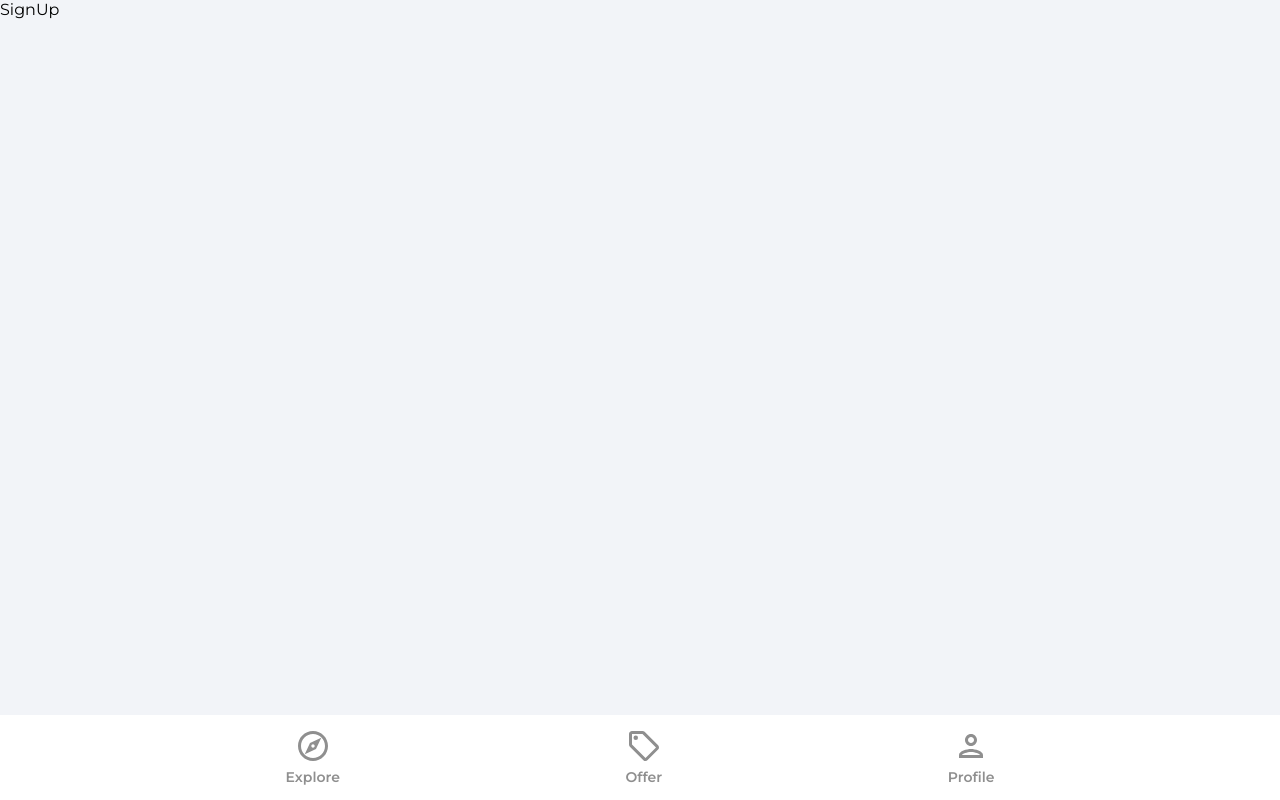
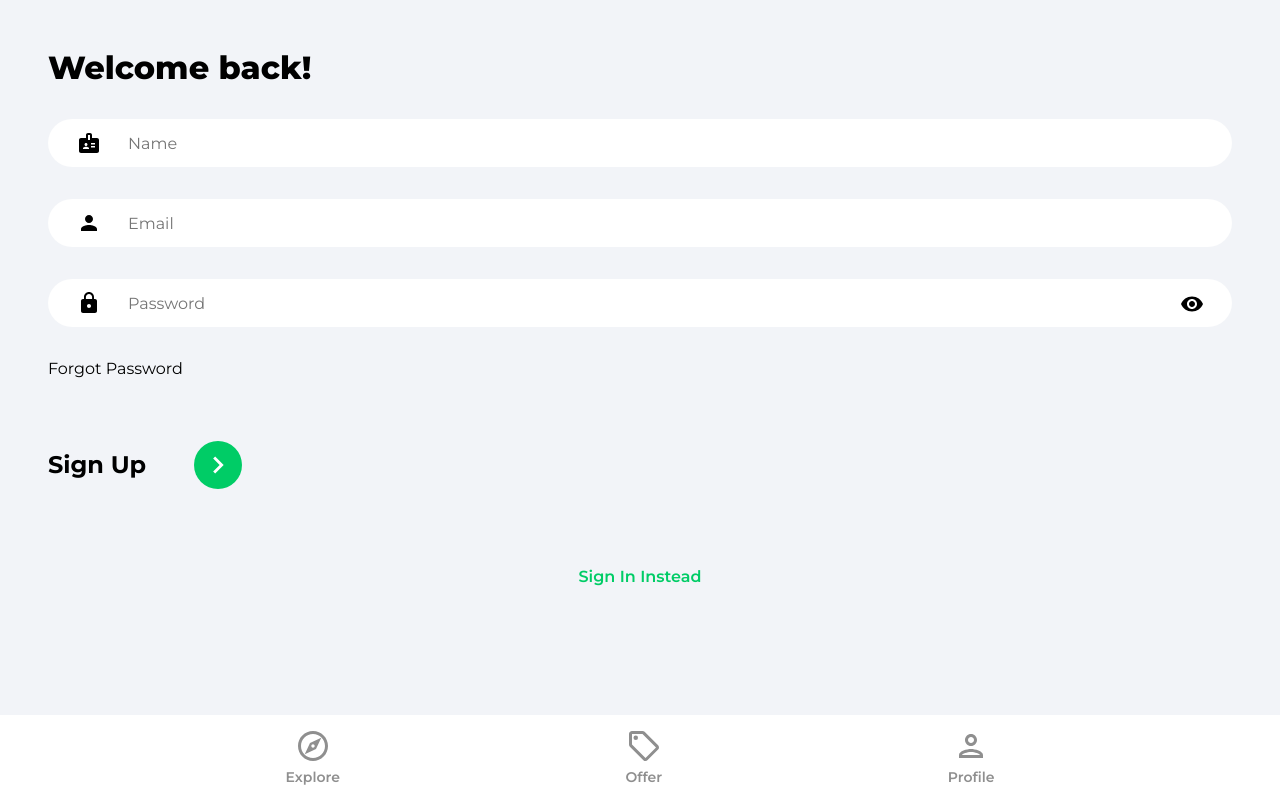
Before and after one commit to scdouble/react-house-marketplace, a React (Create React App) app: page /sign-up in a window 1280 px wide. Built offline with nearby package versions, Linux system fonts and the light colour scheme.

Commit message:
Sign In & Sign Up Forms

```diff
--- a/src/App.js
+++ b/src/App.js
@@ -14,7 +14,7 @@
         <Routes>
           <Route path="/" element={<Explore></Explore>}></Route>
           <Route path="/offers" element={<Offers></Offers>}></Route>
-          <Route path="/profile" element={<Profile></Profile>}></Route>
+          <Route path="/profile" element={<SignIn></SignIn>}></Route>
           <Route path="/sign-in" element={<SignIn></SignIn>}></Route>
           <Route path="/sign-up" element={<SignUp></SignUp>}></Route>
           <Route path="/forgot-password" element={<ForgotPassword></ForgotPassword>}></Route>
--- a/src/pages/SignIn.jsx
+++ b/src/pages/SignIn.jsx
@@ -1,9 +1,81 @@
-import React from 'react'
+import React from 'react';
+import { useState } from 'react';
+import { Link, useNavigate } from 'react-router-dom';
+import { ReactComponent as ArrowRightIcon } from '../assets/svg/keyboardArrowRightIcon.svg';
+import visibilityIcon from '../assets/svg/visibilityIcon.svg';
 
 function SignIn() {
+  const [showPassword, setShowPassword] = useState(false);
+  const [formData, setFormData] = useState({
+    email: '',
+    password: '',
+  });
+  const { email, password } = formData;
+
+  const navigate = useNavigate();
+
+  const onChange = (e) => {
+    setFormData((prevState) => {
+      return {
+        ...prevState,
+        [e.target.id]: e.target.value,
+      };
+    });
+  };
   return (
-    <div>SignIn</div>
-  )
+    <>
+      <div className="pageContainer">
+        <header>
+          <p className="pageHeader">Welcome back!</p>
+        </header>
+
+        <form action="">
+          <input
+            type="text"
+            className="emailInput"
+            placeholder="Email"
+            id="email"
+            onChange={onChange}
+          />
+          <div className="passwordInputDiv">
+            <input
+              type={showPassword ? 'text' : 'password'}
+              id="password"
+              className="passwordInput"
+              placeholder="Password"
+              value={password}
+              onChange={onChange}
+            />
+            <img
+              src={visibilityIcon}
+              alt=""
+              className="showPassword"
+              onClick={() => {
+                setShowPassword((prevState) => {
+                  return !prevState;
+                });
+              }}
+            />
+          </div>
+          <Link to="/forgot-password" className="forgotPassword">
+            Forgot Password
+          </Link>
+
+          <div className="signInBar">
+            <p className="signInText">Sign In</p>
+            <button className="signInButton">
+              <ArrowRightIcon fill="#ffffff" width="34px" height="34px" />
+            </button>
+          </div>
+        </form>
+        {/* google OAuth */}
+
+        <Link to="/sign-up" className="registerLink">
+          Sign Up Instead
+        </Link>
+      </div>
+    </>
+  );
 }
 
-export default SignIn
+export default SignIn;
--- a/src/pages/SignUp.jsx
+++ b/src/pages/SignUp.jsx
@@ -1,9 +1,89 @@
-import React from 'react'
+import React from 'react';
+import { useState } from 'react';
+import { Link, useNavigate } from 'react-router-dom';
+import { ReactComponent as ArrowRightIcon } from '../assets/svg/keyboardArrowRightIcon.svg';
+import visibilityIcon from '../assets/svg/visibilityIcon.svg';
 
-function SignUp() {
+function SigUp() {
+  const [showPassword, setShowPassword] = useState(false);
+  const [formData, setFormData] = useState({
+    name: '',
+    email: '',
+    password: '',
+  });
+  const { name, email, password } = formData;
+
+  const navigate = useNavigate();
+
+  const onChange = (e) => {
+    setFormData((prevState) => {
+      return {
+        ...prevState,
+        [e.target.id]: e.target.value,
+      };
+    });
+  };
   return (
-    <div>SignUp</div>
-  )
+    <>
+      <div className="pageContainer">
+        <header>
+          <p className="pageHeader">Welcome back!</p>
+        </header>
+
+        <form>
+          <input
+            type="text"
+            className="nameInput"
+            placeholder="Name"
+            id="name"
+            onChange={onChange}
+          />
+          <input
+            type="text"
+            className="emailInput"
+            placeholder="Email"
+            id="email"
+            onChange={onChange}
+          />
+          <div className="passwordInputDiv">
+            <input
+              type={showPassword ? 'text' : 'password'}
+              id="password"
+              className="passwordInput"
+              placeholder="Password"
+              value={password}
+              onChange={onChange}
+            />
+            <img
+              src={visibilityIcon}
+              alt=""
+              className="showPassword"
+              onClick={() => {
+                setShowPassword((prevState) => {
+                  return !prevState;
+                });
+              }}
+            />
+          </div>
+          <Link to="/forgot-password" className="forgotPassword">
+            Forgot Password
+          </Link>
+
+          <div className="signUpBar">
+            <p className="signUpText">Sign Up</p>
+            <button className="signUpButton">
+              <ArrowRightIcon fill="#ffffff" width="34px" height="34px" />
+            </button>
+          </div>
+        </form>
+        {/* google OAuth */}
+
+        <Link to="/sign-in" className="registerLink">
+          Sign In Instead
+        </Link>
+      </div>
+    </>
+  );
 }
 
-export default SignUp
+export default SigUp;
```
